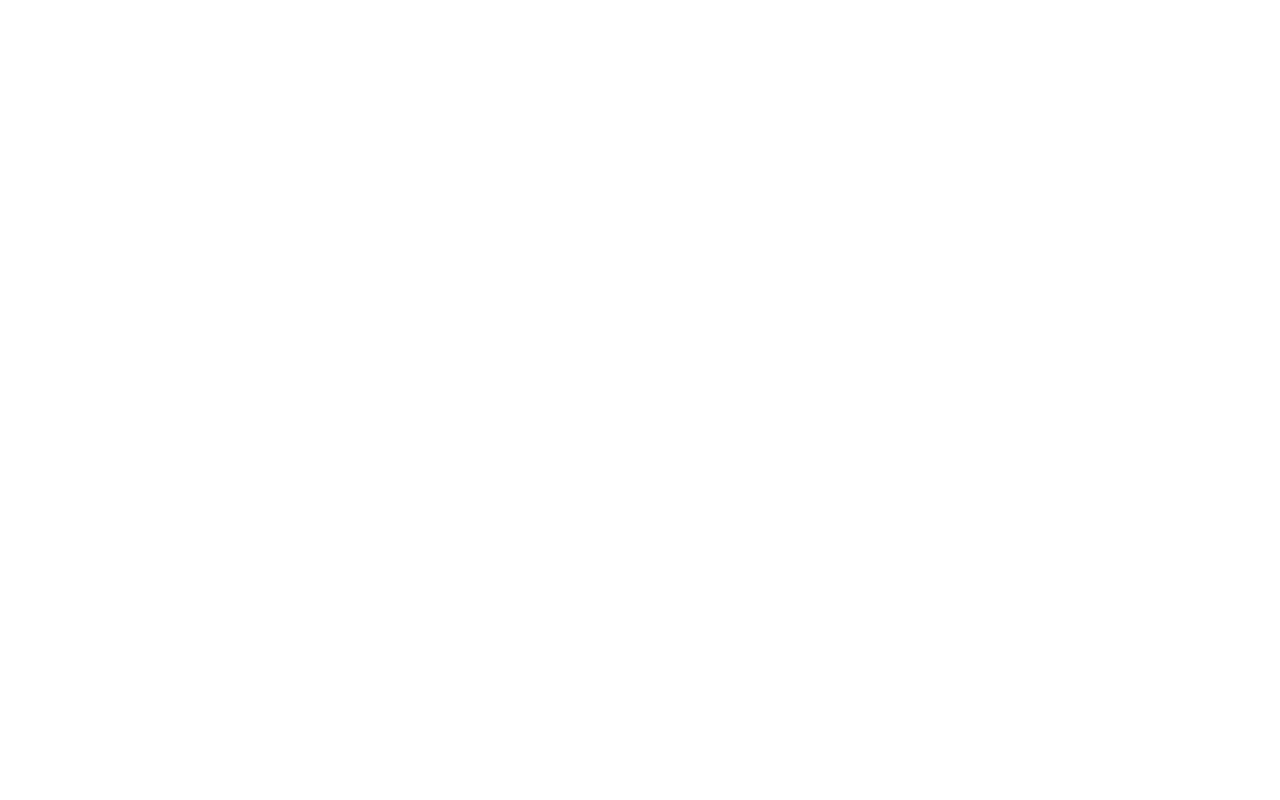
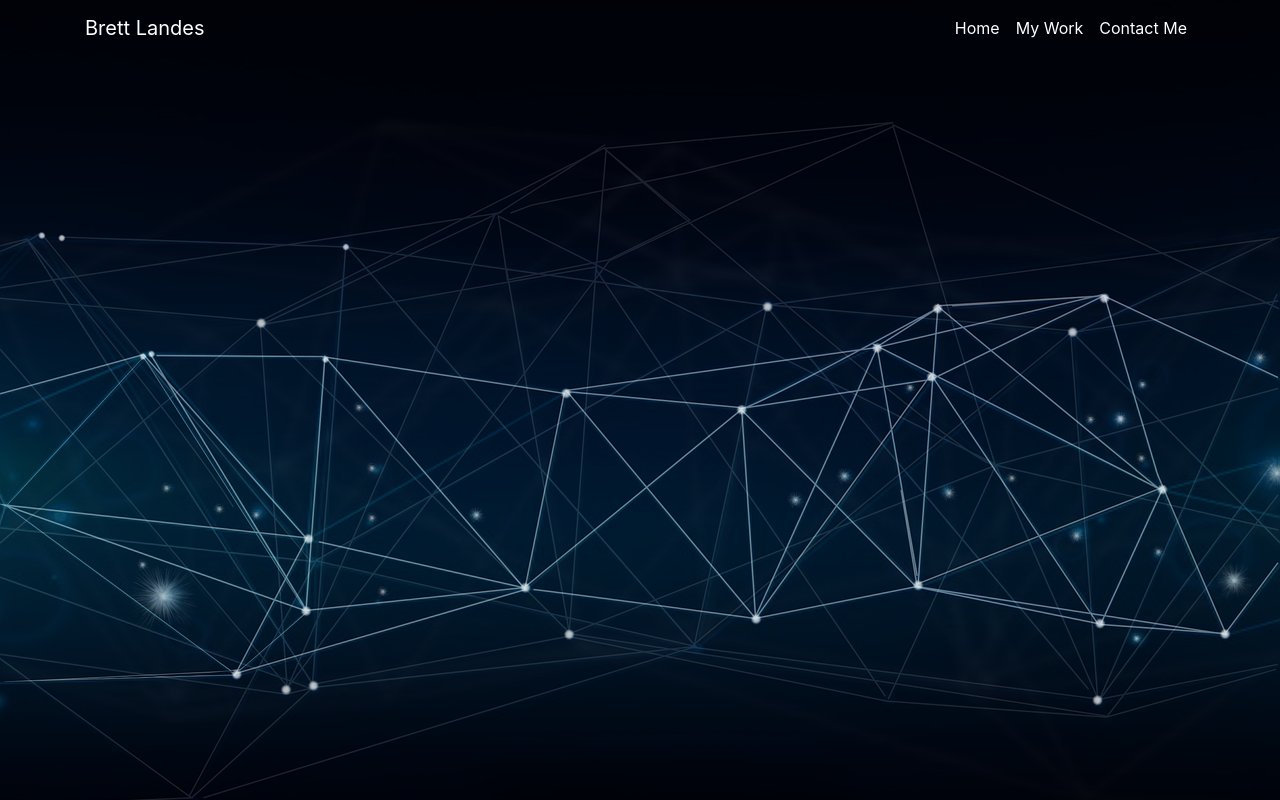
Before and after one commit to KingLard/updated-portfolio, a plain HTML site: page index.html in a window 1280 px wide. Drawn offline with nearby package versions, Linux system fonts and the light colour scheme.

Commit message:
added background image and transparent navbar

```diff
--- a/assets/styles.css
+++ b/assets/styles.css
@@ -0,0 +1,13 @@
+body {
+    background-image: url("./background.jpg");
+    background-repeat: no-repeat;
+    background-size: cover;
+}
+
+.navbar {
+    background-color: transparent;
+}
+
+.nav-item {
+    color: white;
+}
--- a/index.html
+++ b/index.html
@@ -12,7 +12,23 @@
     </head>
     <body>
 
-
+        <nav class="navbar navbar-expand-lg">
+           <div class="container">
+            <a class="nav-item navbar-brand" href="index.html">
+                Brett Landes
+            </a>
+            <button class="navbar-toggler" type="button" data-toggle="collapse" data-target="#navbarNavAltMarkup" aria-controls="navbarNavAltMarkup" aria-expanded="false" aria-label="Toggle navigation">
+              <span class="navbar-toggler-icon"></span>
+            </button>
+            <div class="collapse navbar-collapse" id="navbarNavAltMarkup">
+              <div class="navbar-nav ml-auto">
+                <a class="nav-item nav-link" href="index.html">Home <span class="sr-only">(current)</span></a>
+                <a class="nav-item nav-link" href="portfolio.html">My Work</a>
+                <a class="nav-item nav-link" href="contact.html">Contact Me</a>
+              </div>
+            </div>
+           </div>
+        </nav>
 
 
 
```
Also changed, not shown: assets/background.jpg (added).
